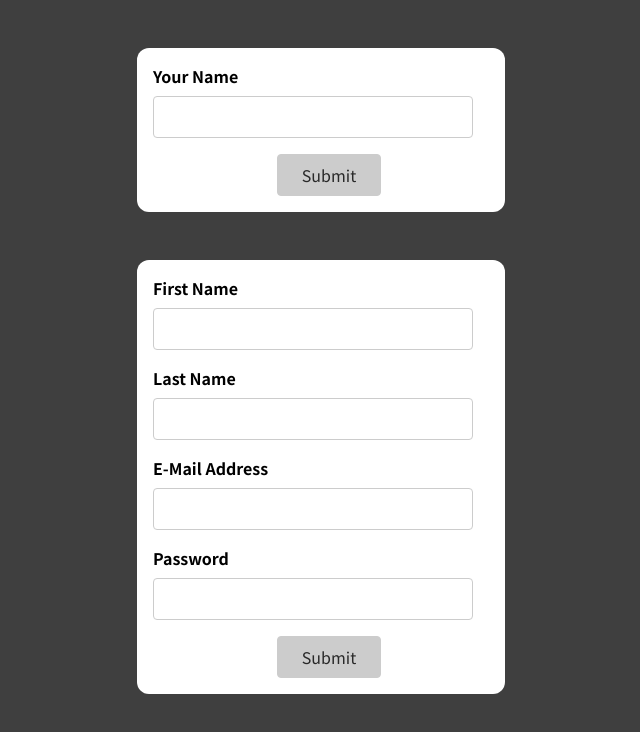
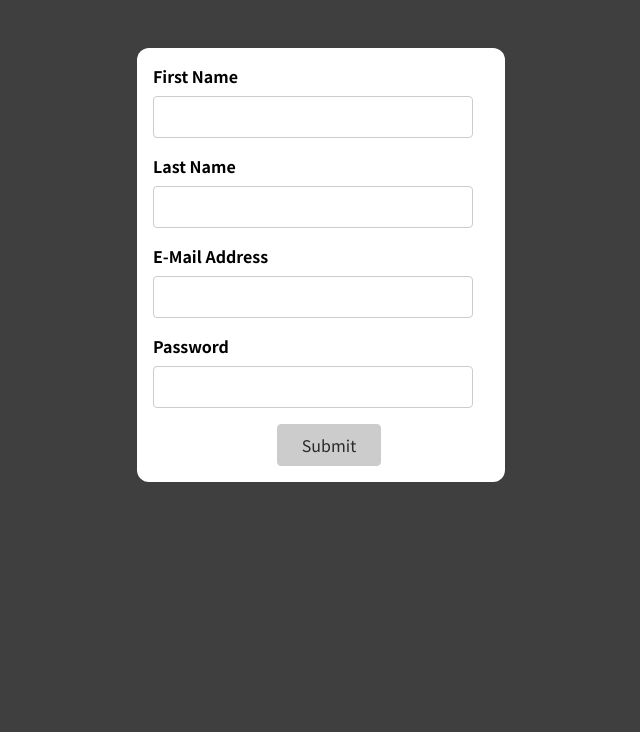
Before and after one commit to nik-ves/form-validation-app, a React (Create React App) app: page / in a window 1280 px wide. Shown: the top 732 px of the page, without its empty margins (319-959 px from the left). Built offline with nearby package versions, Linux system fonts and the light colour scheme.

Commit message:
Removed a single input form

```diff
--- a/src/App.js
+++ b/src/App.js
@@ -4,9 +4,9 @@ import BasicForm from "./components/BasicForm";
 function App() {
   return (
     <div>
-      <div className="app">
+      {/* <div className="app">
         <SimpleInput />
-      </div>
+      </div> */}
 
       <div className="app">
         <BasicForm />
```
Also changed, not shown: 1 other file (tests, documents, lock files or other folders).
